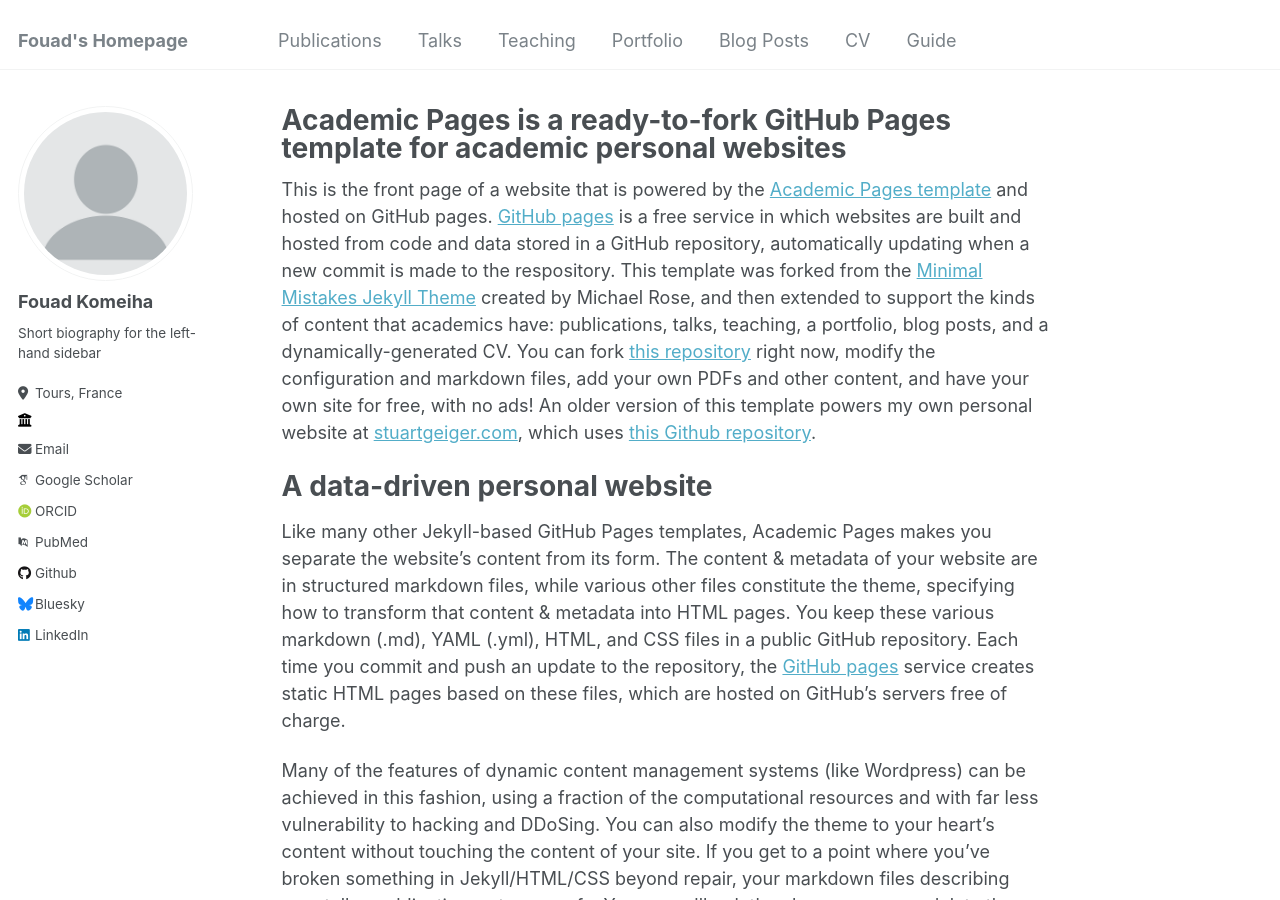
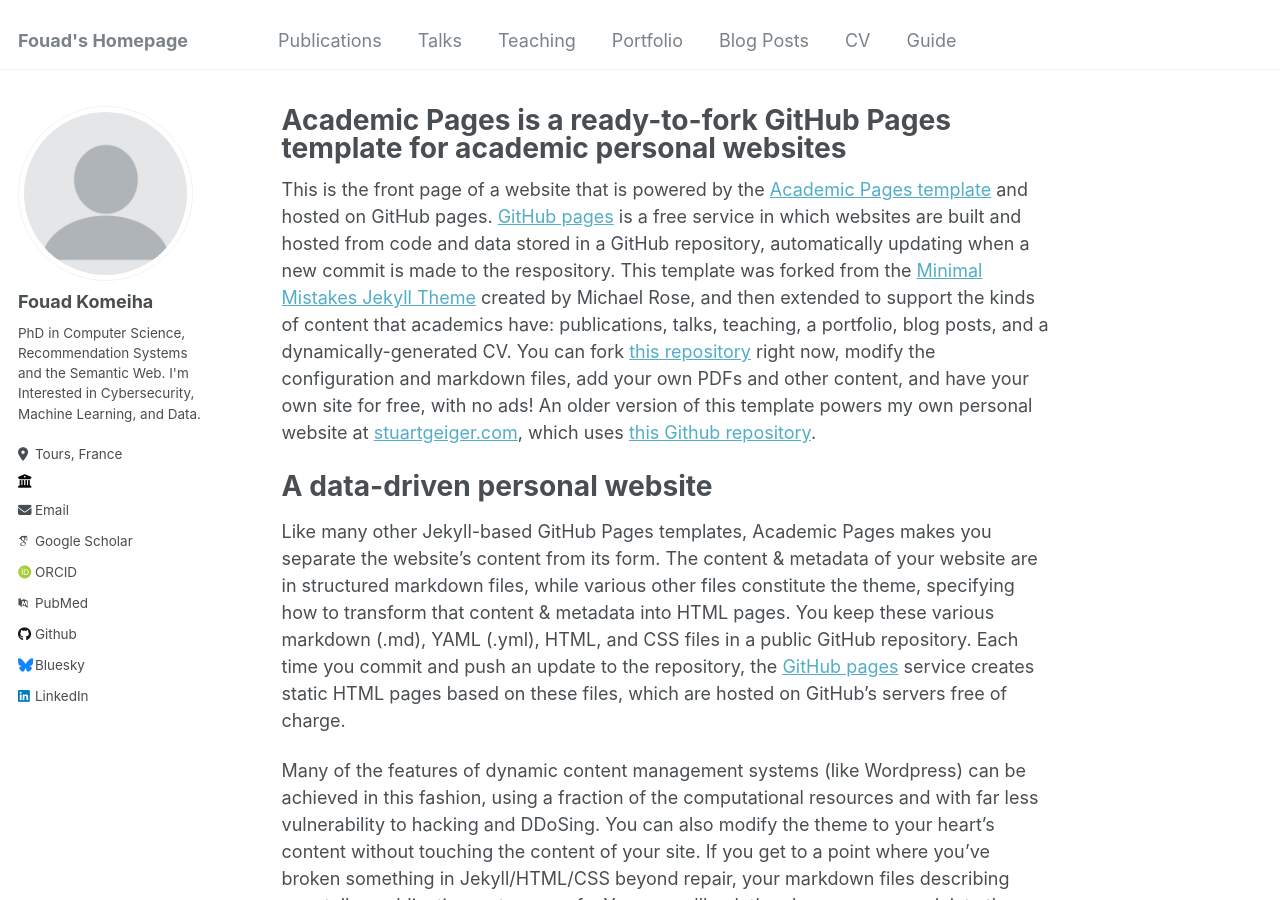
Before and after one commit to FouadKom/FouadKom.github.io, a Jekyll site: the page built from _pages/about.md, in a window 1280 px wide and 900 px high. Built offline with Jekyll 4.4.1, drawn with Linux system fonts in a browser that asks for light colours; some web fonts are replaced; part of the change alters nothing that is shown.

Commit message:
Update _config.yml

```diff
--- a/_config.yml
+++ b/_config.yml
@@ -24,7 +24,7 @@ author:
   avatar           : "profile.png"
   name             : "Fouad Komeiha"
   pronouns         : # example: "she/her"
-  bio              : "Short biography for the left-hand sidebar"
+  bio              : "PhD in Computer Science, Recommendation Systems and the Semantic Web. I'm Interested in Cybersecurity, Machine Learning, and Data."
   location         : "Tours, France"
   employer         : ""
   uri              : # URL
@@ -32,9 +32,9 @@ author:
 
   # Academic websites
   arxiv            : # URL - Update with the correct link to your profile
-  googlescholar    : "https://scholar.google.com/citations?user=PS_CX0AAAAAJ"
+  googlescholar    : "https://scholar.google.com/citations?user=9VebkDsAAAAJ&hl=fr"
   impactstory      : # URL
-  orcid            : "http://orcid.org/yourorcidurl"
+  orcid            : "https://orcid.org/0000-0003-3224-8185"
   semantic         : # URL
   pubmed           : "https://www.ncbi.nlm.nih.gov/pubmed/?term=john+snow"
   researchgate     : # URL
```
